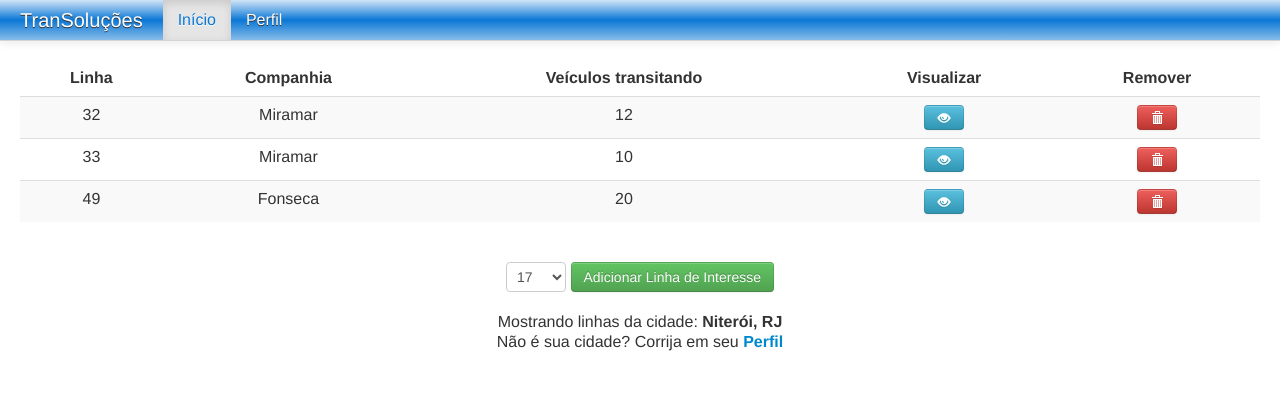
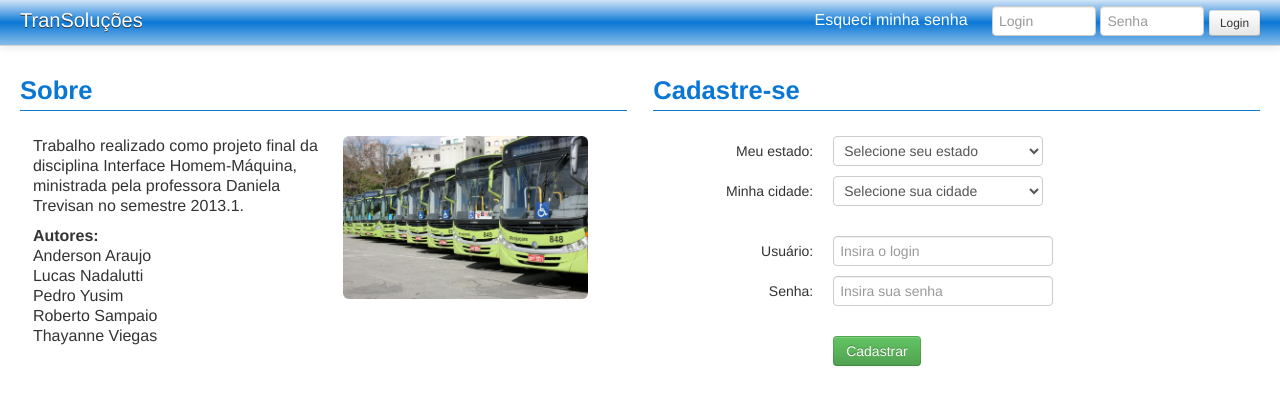
Before and after one commit to lucas-nadalutti/site-ihm, a PHP site: page /index.html in a window 1280 px wide. Shown: the top 405 px of the page. Run offline with PHP 8.4, Linux system fonts and the light colour scheme.

Commit message:
Versao 2.0 das paginas de usuario

```diff
--- a/css/style.css
+++ b/css/style.css
@@ -12,6 +12,22 @@ h1{
 
 a.spaced {
 	margin-left:20px;
+	margin-right:20px;
+}
+
+a.white {
+	color:#FFF;
+}
+
+p.success {
+	/* [disabled]margin-top:50px; */
+	color: #090;
+	font-size: 24px;
+	text-align: center;
+}
+
+#login-form {
+	height:25px;
 }
 
 /*nav*/
--- a/index.html
+++ b/index.html
@@ -13,90 +13,119 @@
         <div class="container-fluid">
           <a class="brand" href="index.html">TranSoluções</a>
           <div class="nav-collapse collapse">
-            <ul class="nav">
-              <li class="active"><a href="index.html">Início</a></li>
-              <li><a href="perfil.html">Perfil</a></li>
-            </ul>
-          </div><!--end nav-collapse -->
+            <div class="navbar-text pull-right">
+              <form id="login-form" class="form-inline" action="minhas-linhas.html" autocomplete="off">
+              	<a class="white spaced" href="#">Esqueci minha senha</a>
+                  <input class="input-small" type="text" placeholder="Login" required>
+                  <input class="input-small" type="password" placeholder="Senha" required>
+                  <button type="submit" class="btn btn-default btn-small">Login</button>
+              </form>
+            </div>
+          </div>
         </div>
       </div>
     </div>
      <div class="container-fluid">
 
-     <div class="row-fluid">
+      <div class="row-fluid">
   <div class="span12">
-    <table class="table table-striped">
-      <thead>
-        <tr>
-          <th>Linha</th>
-          <th>Companhia</th>
-          <th>Veículos transitando</th>
-          <th>Visualizar</th>
-          <th>Remover</th>
-        </tr>
-      </thead>
-      <tbody>
-        <tr>
-          <td>32</td>
-          <td>Miramar</td>
-          <td>12</td>
-          <td>
-          	<a class="btn btn-info" href="linha.html"><i class="icon-eye-open icon-white"></i></a>
-          </td>
-          <td>
-          	<a class="btn btn-danger" href="#"><i class="icon-trash icon-white"></i></a>
-          </td>
-        </tr>
-        <tr>
-          <td>33</td>
-          <td>Miramar</td>
-          <td>10</td>
-          <td>
-          	<a class="btn btn-info" href="linha.html"><i class="icon-eye-open icon-white"></i></a>
-          </td>
-          <td>
-          	<a class="btn btn-danger" href="#"><i class="icon-trash icon-white"></i></a>
-          </td>
-        </tr>
-        <tr>
-          <td>49</td>
-          <td>Fonseca</td>
-          <td>20</td>
-          <td>
-          	<a class="btn btn-info" href="linha.html"><i class="icon-eye-open icon-white"></i></a>
-          </td>
-          <td>
-          	<a class="btn btn-danger" href="#"><i class="icon-trash icon-white"></i></a>
-          </td>
-        </tr>
-      </tbody>
-    </table>
+  <div class="span6">
+  	<h1>Sobre</h1>
+    <div class="span6">
+    	<p>Trabalho realizado como projeto final da disciplina Interface Homem-Máquina, ministrada pela professora Daniela Trevisan no semestre 2013.1.</p>
+        <p>
+        	<strong>Autores:</strong><br/>
+            Anderson Araujo<br/>
+            Lucas Nadalutti<br/>
+            Pedro Yusim<br/>
+            Roberto Sampaio<br/>
+            Thayanne Viegas
+        </p>
+    </div>
+    <div class="span5">
+    	<img src="img/onibus.jpg" alt="Ônibus" class="img-rounded"/>
+    </div>
+  </div>
+  <div class="span6">
+  <h1>Cadastre-se</h1>
 
-    <br />
+     <form class="form-horizontal" action="sucesso-cadastro.html" autocomplete="off">
 
-    <div class="text-center">
-        <form class="form-inline">
-            <select class="input-mini">
-                <option>17</option>
-                <option>35</option>
-                <option>41</option>
-                <option>47</option>
-                <option>49</option>
-                <option>53</option>
-                <option>57</option>
-            </select>
-            <button type="button" class="btn btn-success">Adicionar Linha de Interesse</button>
-        </form>
+     <div class="control-group">
+    <label class="control-label" for="estado">Meu estado:</label>
+    <div class="controls">
+      <select id="estado" class="input-large">
+      		<option value="" disabled selected>Selecione seu estado</option>
+            <option value="AC">Acre</option>
+            <option value="AL">Alagoas</option>
+            <option value="AM">Amazonas</option>
+            <option value="AP">Amapá</option>
+            <option value="BA">Bahia</option>
+            <option value="CE">Ceará</option>
+            <option value="DF">Distrito Federal</option>
+            <option value="ES">Espirito Santo</option>
+            <option value="GO">Goiás</option>
+            <option value="MA">Maranhão</option>
+            <option value="MG">Minas Gerais</option>
+            <option value="MS">Mato Grosso do Sul</option>
+            <option value="MT">Mato Grosso</option>
+            <option value="PA">Pará</option>
+            <option value="PB">Paraíba</option>
+            <option value="PE">Pernambuco</option>
+            <option value="PI">Piauí</option>
+            <option value="PR">Paraná</option>
+            <option value="RJ">Rio de Janeiro</option>
+            <option value="RN">Rio Grande do Norte</option>
+            <option value="RO">Rondônia</option>
+            <option value="RR">Roraima</option>
+            <option value="RS">Rio Grande do Sul</option>
+            <option value="SC">Santa Catarina</option>
+            <option value="SE">Sergipe</option>
+            <option value="SP">São Paulo</option>
+            <option value="TO">Tocantins</option>
+        </select>
+    </div>
+  </div>
 
+  <div class="control-group">
+    <label class="control-label" for="cidade">Minha cidade:</label>
+    <div class="controls">
+      <select id="cidade" class="input-large">
+      		<option disabled selected>Selecione sua cidade</option>
+            <option>Cidade 1</option>
+            <option>Cidade 2</option>
+            <option>Etc</option>
+        </select>
+    </div>
+  </div>
 
+  <br>
 
-        Mostrando linhas da cidade: <strong>Niterói, RJ</strong>
-        <br />
-        Não é sua cidade? Corrija em seu <strong><a href="perfil.html">Perfil</a></strong>
+  <div class="control-group">
+    <label class="control-label" for="usuario">Usuário:</label>
+    <div class="controls">
+      <input type="text" id="usuario" placeholder="Insira o login" required>
     </div>
-  </div><!--end span-->
-</div><!--end row-->
+  </div>
 
-     </div>
+  <div class="control-group">
+    <label class="control-label" for="senha">Senha:</label>
+    <div class="controls">
+      <input type="password" id="senha" placeholder="Insira sua senha" required>
+    </div>
+  </div>
+
+  <br>
+
+  <div class="control-group">
+    <div class="controls">
+    	<button type="submit" class="btn btn-success">Cadastrar</button>
+    </div>
+  </div>
+</form>
+</div>
+</div>
+</div>
+</div>
     </body>
 </html>
```
Also changed, not shown: linha.html (+17 -5 lines), minhas-linhas.html (added, +105 -0 lines), perfil.html (+8 -4 lines), sucesso-cadastro.html (added, +60 -0 lines), img/onibus.jpg (added).
